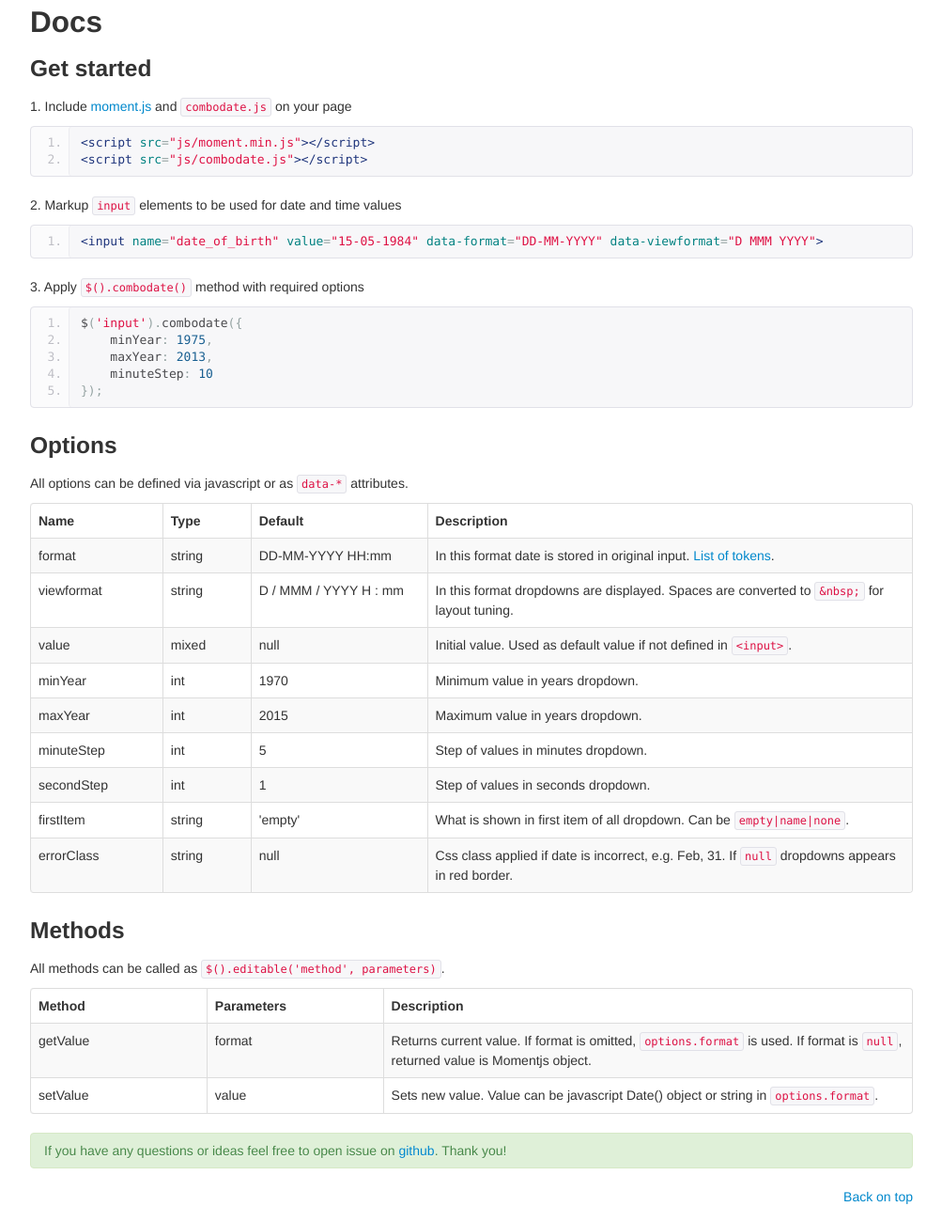
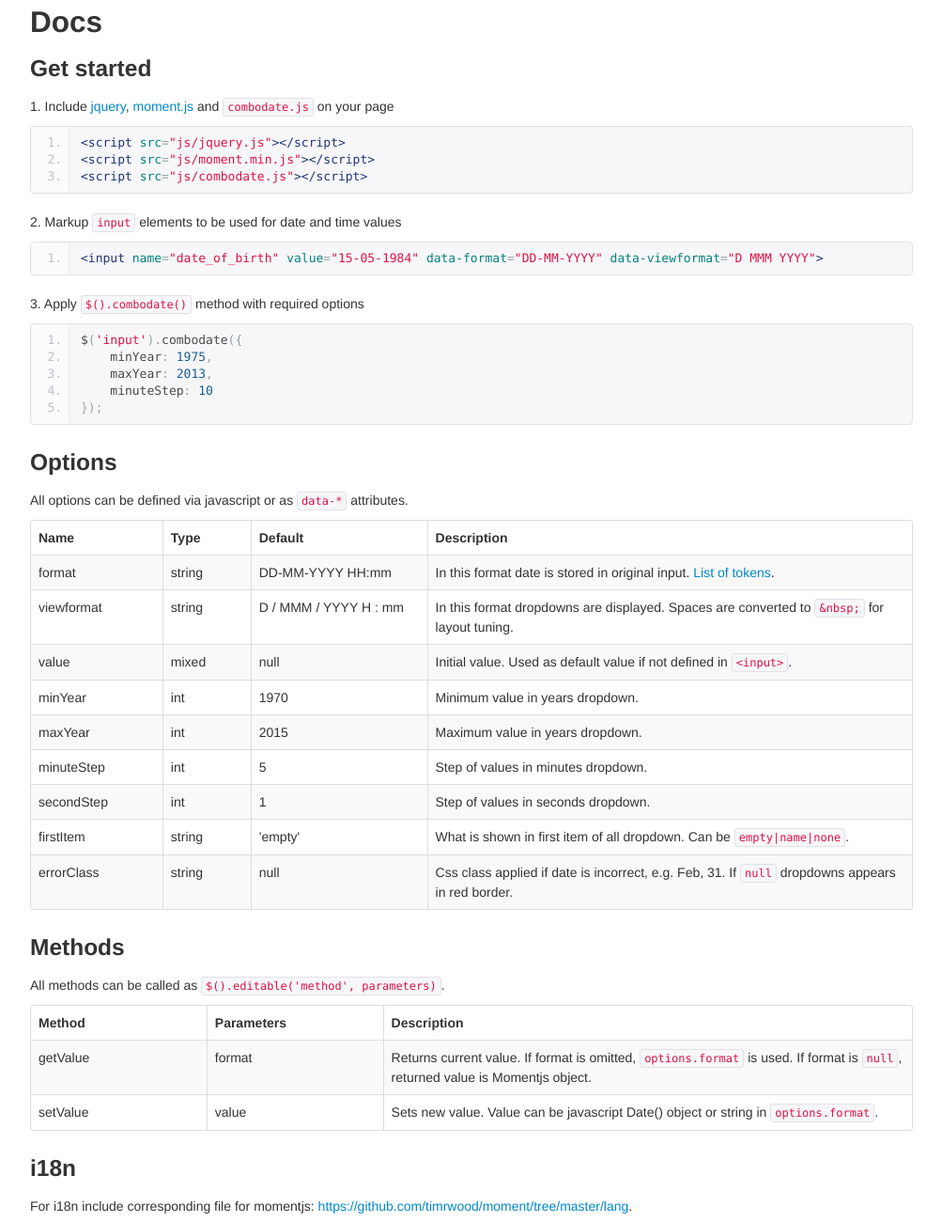
Before and after one commit to vitalets/combodate, a plain HTML site: page index.html in a window 1280 px wide. Shown: the part 1778-3078 px from the top of the page at 94% size, without its empty margins (138-1141 px from the left). Drawn offline with Linux system fonts and the light colour scheme.

Commit message:
ready for 1.0.0

```diff
--- a/combodate.js
+++ b/combodate.js
@@ -1,7 +1,7 @@
 /**
 * Combodate - 1.0.0
 * Dropdown date and time picker.
-* Replaces text input with dropdowns to pick day, month, year, hour, minute and second.
+* Converts text input into dropdowns to pick day, month, year, hour, minute and second.
 * Uses momentjs as datetime library http://momentjs.com.
 * For i18n include corresponding file from https://github.com/timrwood/moment/tree/master/lang
 *
--- a/index.html
+++ b/index.html
@@ -123,8 +123,9 @@
             <div id="docs" style="padding-top: 40px"></div>
             <h2>Docs</h2>
             <h3>Get started</h3>
-            <p>1. Include <a href="http://momentjs.com">moment.js</a> and <code>combodate.js</code> on your page</p>
+            <p>1. Include <a href="http://jquery.com">jquery</a>, <a href="http://momentjs.com">moment.js</a> and <code>combodate.js</code> on your page</p>
 <pre class="prettyprint linenums">
+&lt;script src="js/jquery.js"&gt;&lt;/script&gt;
 &lt;script src="js/moment.min.js"&gt;&lt;/script&gt;
 &lt;script src="js/combodate.js"&gt;&lt;/script&gt;
 </pre>
@@ -253,6 +254,9 @@ $('input').combodate({
             </tbody>
         </table>
 
+        <h3>i18n</h3>
+        <p>For i18n include corresponding file for momentjs: <a href="https://github.com/timrwood/moment/tree/master/lang">https://github.com/timrwood/moment/tree/master/lang</a>.</p>
+        <br>
 <div class="alert alert-success">
 If you have any questions or ideas feel free to open issue on <a href="https://github.com/vitalets/combodate">github</a>. Thank you!
 </div>
```
